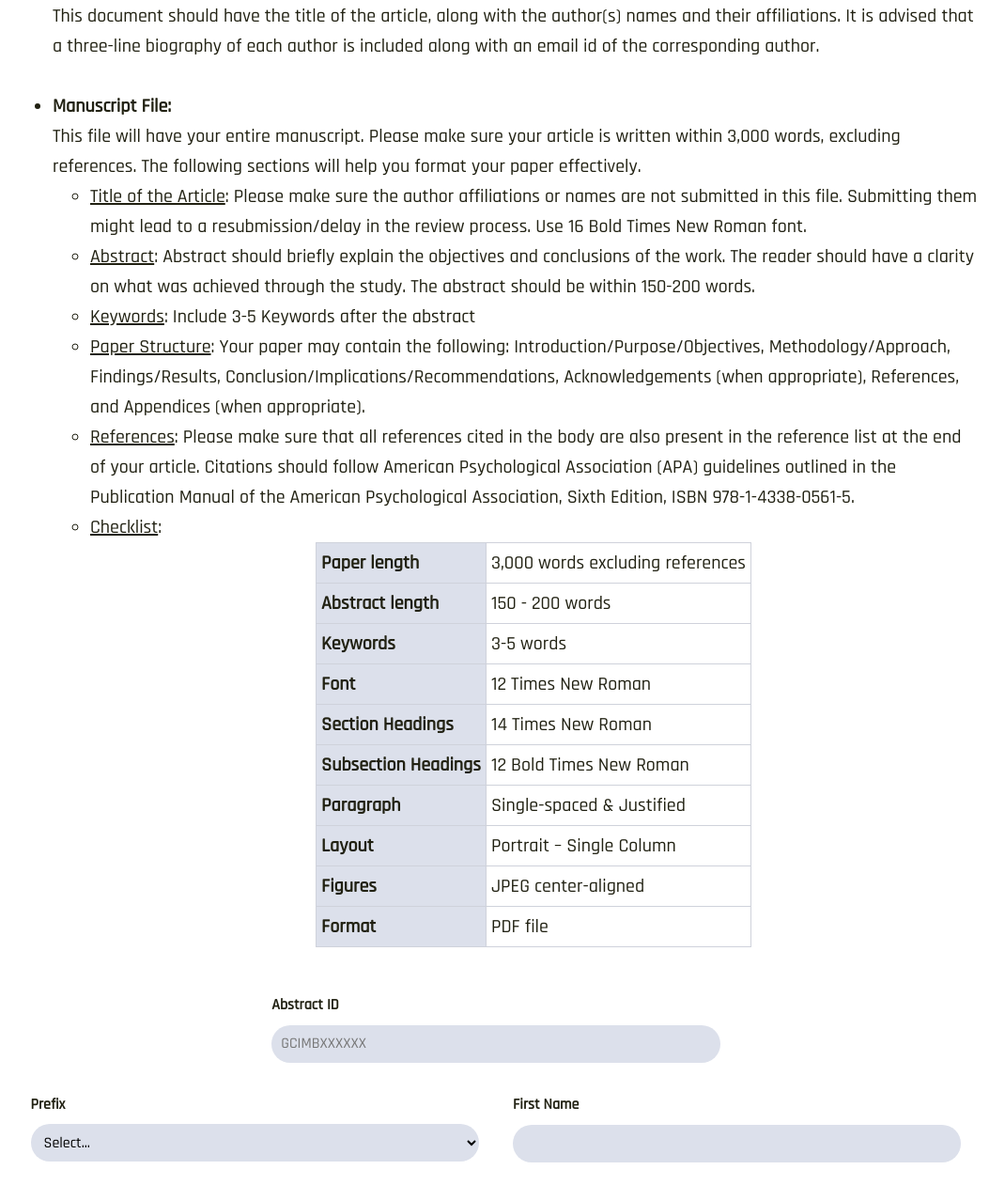
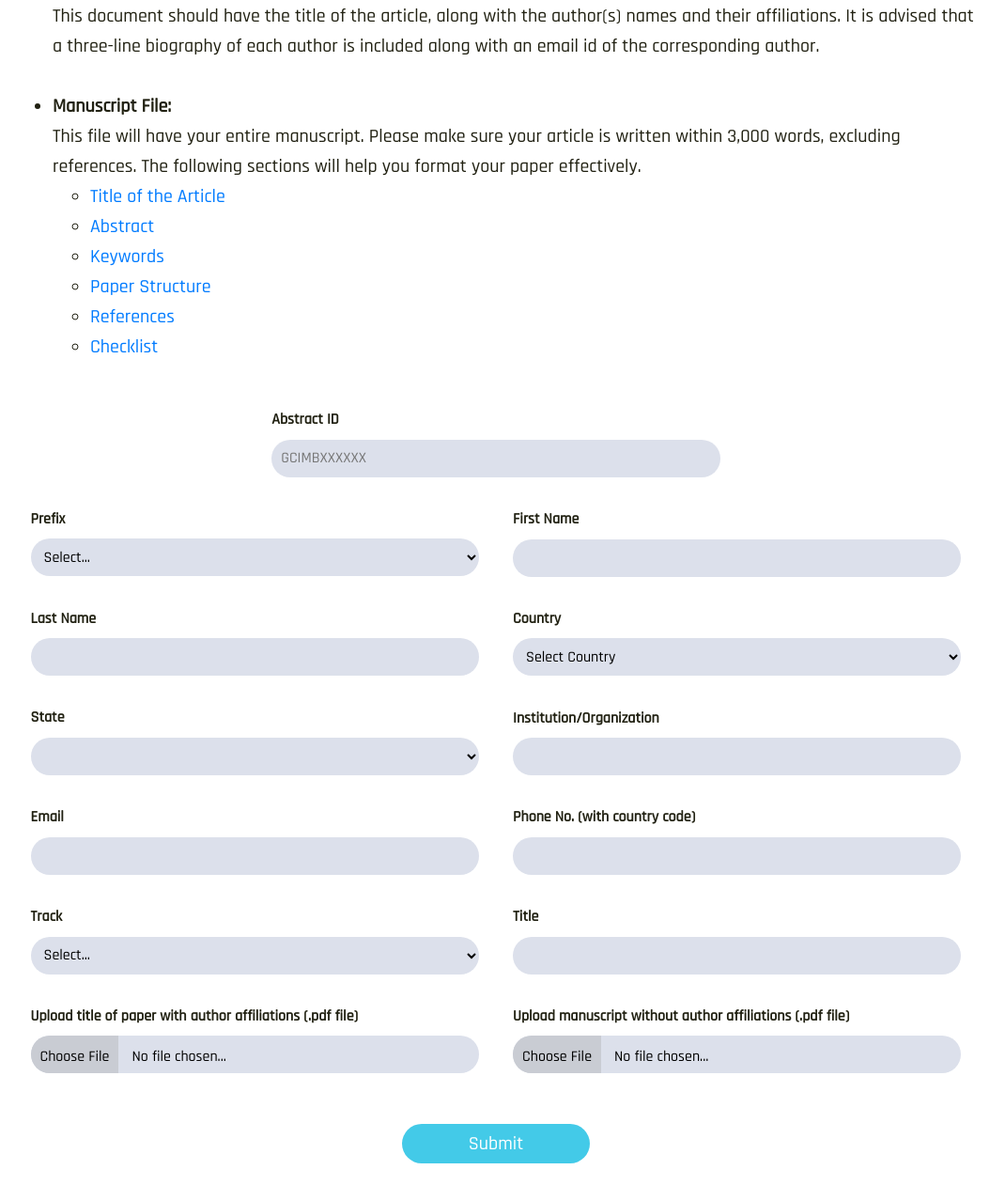
Before and after one commit to touqeer121/nitwConference-live, a Django app: page /paper-submission/ in a window 1280 px wide. Shown: the part 341-1602 px from the top of the page at 94% size, without its empty margins (112-1182 px from the left). Run offline with Django 3.2, Linux system fonts and the light colour scheme; lists and menus that the app fills with data are empty; parts of the project's set-up code (start-up, migrations or seed data) failed here and were passed over; some libraries are stand-ins or nearby versions; some web fonts are replaced.

Commit message:
chanege meet the editors styling + paper guidelines

```diff
--- a/conference/views.py
+++ b/conference/views.py
@@ -1487,7 +1487,7 @@ def send_approval_mail(request, registrationid):
 		reg.save()
 		EmailInfo.objects.create(corresponding_id=registrationid, mail_reason="send_approval_mail", general_info=str(msg['To']), sent_date=datetime.datetime.now())
 	except Exception as e:
-		messages.success(request, 'Email could not be sent. (Limit Exceeded) OR ' + str(e))
+		messages.success(request, 'rEmail could not be sent. (Limit Exceeded) OR ' + str(e))
 		EmailQueue.objects.create(corresponding_id=registrationid, mail_reason="send_approval_mail", general_info=str(msg['To']), pending_date=datetime.datetime.now())
 		sendReportToAdmin(request, "send_approval_mail" , reg.registration_id, e, "")
 
@@ -1728,12 +1728,14 @@ def meet_the_editors(request):
 		asked_to = request.POST.get('asked_to', 'unknown')
 		name = request.POST.get('name', 'unknown')
 		query = request.POST.get('query', 'unknown')
+		registration_id = request.POST.get('registration_id', 'unknown')
 		institution = request.POST.get('institution', 'unknown')
 		email = request.POST.get('email', 'unknown')
 
 		q = Query.objects.create(name=name, asked_to=asked_to, query=query)
 		q.institution = institution
 		q.email = email
+		q.registration_id = registration_id
 		q.save()
 
 		messages.success(request, "Your query has been successfully noted.")
--- a/templates/paper_submission.html
+++ b/templates/paper_submission.html
@@ -82,23 +82,62 @@
                     excluding references. The following sections will help you format your paper effectively.
                     <ul>
                         <li>
-                            <u>Title of the Article</u>: Please make sure the author affiliations or names are not submitted in this file.
+                            <a class="" data-toggle="collapse" href="#title2" role="button" aria-expanded="false" aria-controls="collapseExample">
+                                Title of the Article
+                            </a>
+                            <div class="collapse" id="title2">
+                                <div class="">
+                                    Please make sure the author affiliations or names are not submitted in this file.
                                     Submitting them might lead to a resubmission/delay in the review process. Use 16 Bold Times New Roman font.
+                                </div>
+                            </div>
                         </li><li>
-                            <u>Abstract</u>: Abstract should briefly explain the objectives and conclusions of the work. The reader should have
+                            <a class="" data-toggle="collapse" href="#abstract" role="button" aria-expanded="false" aria-controls="collapseExample">
+                                Abstract
+                            </a>
+                            <div class="collapse" id="abstract">
+                                <div class="">
+                                    Abstract should briefly explain the objectives and conclusions of the work. The reader should have
                                     a clarity on what was achieved through the study. The abstract should be within 150-200 words.
+                                </div>
+                            </div>
                         </li><li>
-                            <u>Keywords</u>: Include 3-5 Keywords after the abstract
+                            <a class="" data-toggle="collapse" href="#keywords" role="button" aria-expanded="false" aria-controls="collapseExample">
+                                Keywords
+                            </a>
+                            <div class="collapse" id="keywords">
+                                <div class="">
+                                    Include 3-5 Keywords after the abstract.
+                                </div>
+                            </div>
                         </li><li>
-                            <u>Paper Structure</u>: Your paper may contain the following: Introduction/Purpose/Objectives, Methodology/Approach,
+                            <a class="" data-toggle="collapse" href="#structure" role="button" aria-expanded="false" aria-controls="collapseExample">
+                                Paper Structure
+                            </a>
+                            <div class="collapse" id="structure">
+                                <div class="">
+                                    Your paper may contain the following: Introduction/Purpose/Objectives, Methodology/Approach,
                                     Findings/Results, Conclusion/Implications/Recommendations, Acknowledgements (when appropriate), References,
                                     and Appendices (when appropriate).
+                                </div>
+                            </div>
                         </li><li>
-                            <u>References</u>: Please make sure that all references cited in the body are also present in the reference list at
+                            <a class="" data-toggle="collapse" href="#references" role="button" aria-expanded="false" aria-controls="collapseExample">
+                                References
+                            </a>
+                            <div class="collapse" id="references">
+                                <div class="">
+                                    Please make sure that all references cited in the body are also present in the reference list at
                                     the end of your article. Citations should follow American Psychological Association (APA) guidelines outlined
                                     in the Publication Manual of the American Psychological Association, Sixth Edition, ISBN 978-1-4338-0561-5.
+                                </div>
+                            </div>
                         </li><li>
-                            <u>Checklist</u>:
+                            <a class="" data-toggle="collapse" href="#checklist" role="button" aria-expanded="false" aria-controls="collapseExample">
+                                Checklist
+                            </a>
+                            <div class="collapse" id="checklist">
+                                <div class="">
                                     <table class="checklist-table">
                                         <tr>
                                             <th>Paper length</th><td>3,000 words excluding references</td>
@@ -131,6 +170,8 @@
                                             <th>Format</th><td>PDF file</td>
                                         </tr>
                                     </table>
+                                </div>
+                            </div>
                         </li>
                     </ul>
                 </li>
```
Also changed, not shown: templates/meet_the_editors.html (+26 -8 lines), static/images/editor.png (added). Lines whose indentation alone changed are shown as unchanged.
